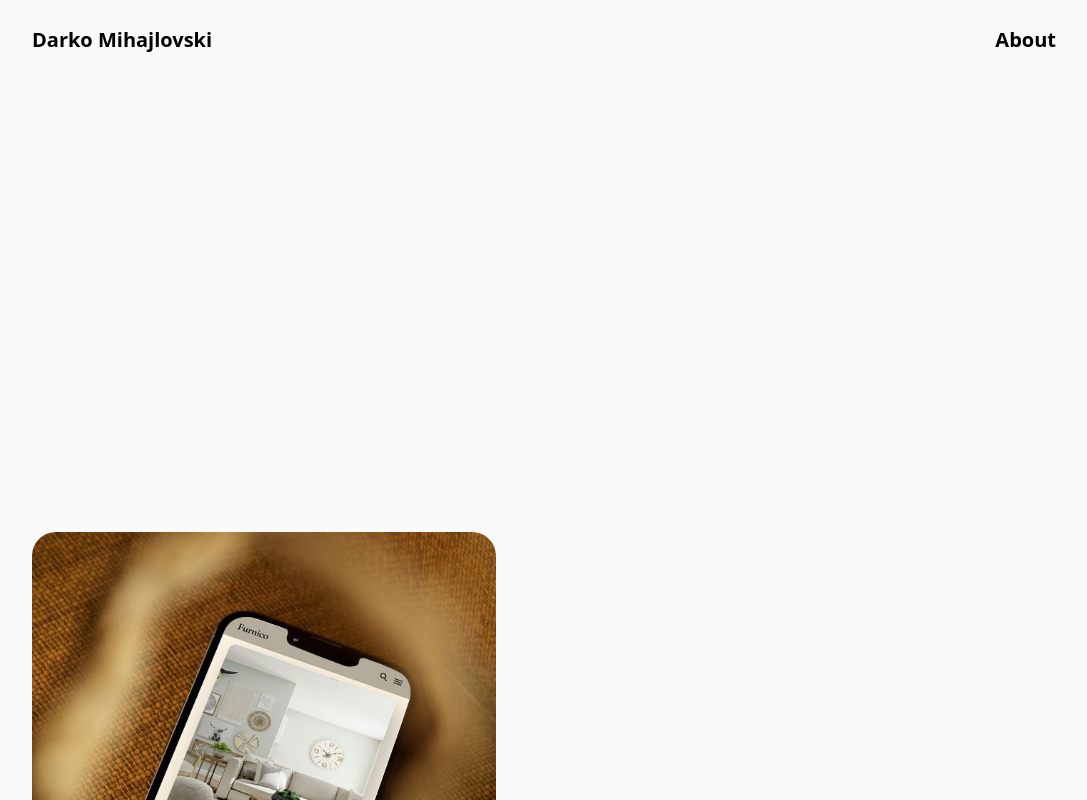
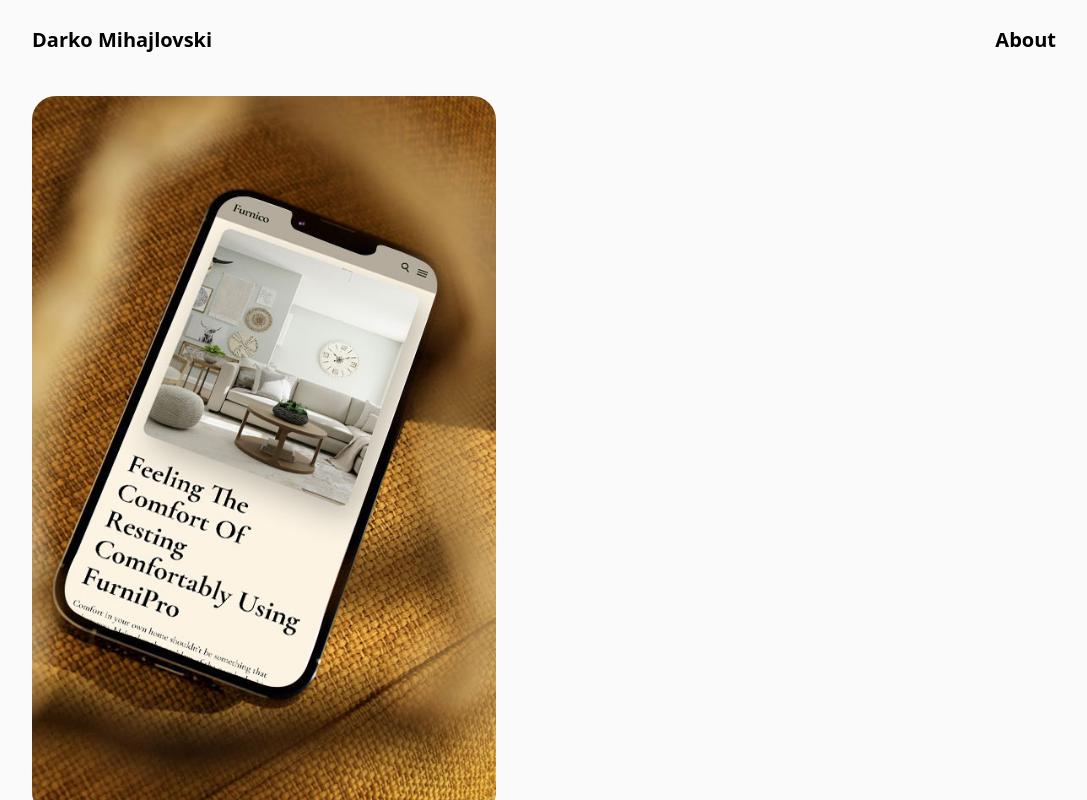
Before and after one commit to DarkoM996/nextjs-dev-portfolio, a Next.js app: page /components/ProjectSection in a window 1280 px wide. Shown: the top 800 px of the page, without its empty margins (96-1183 px from the left). Built offline with nearby package versions, Linux system fonts and the light colour scheme.

Commit message:
reworked correctly this time

```diff
--- a/pages/components/ProjectSection.tsx
+++ b/pages/components/ProjectSection.tsx
@@ -9,20 +9,21 @@
 
 const ProjectSection = () => {
   return (
-    <section className="max-w-screen-3xl mx-auto w-full h-screen px-6 py-4 lg:px-32">
+    <section className="max-w-screen-3xl mx-auto w-full min-h-screen relative px-6 py-4 lg:px-32">
       <div className="grid grid-cols-1 md:grid-cols-2 gap-10 lg:gap-24">
         {/* Project 1 */}
         <div className="flex flex-col justify-center items-center gap-4 ">
           <Link
             href="/projects/furnico"
             className="relative w-full h-[420px] md:h-[720px]"
-          />
+          >
             <Image
               priority={true}
               src={picture1}
               alt="project image 1"
               className="w-full h-full object-cover rounded-3xl hover:scale-90"
             />
+          </Link>
         </div>
       </div>
     </section>
```
Lines whose indentation alone changed are shown as unchanged.
